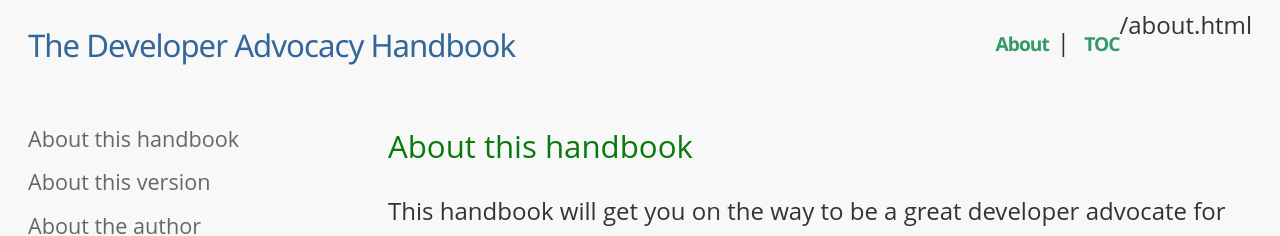
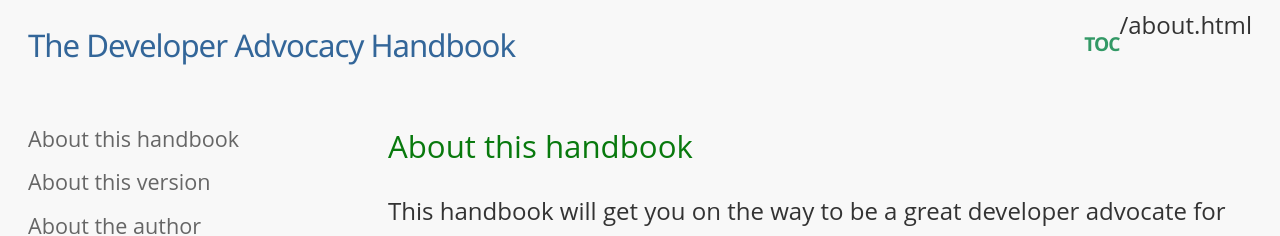
Before and after one commit to codepo8/developer-advocacy-handbook, a Jekyll site: the page built from about.md, in a window 1280 px wide and 900 px high. Shown: the top 236 px of the window. Built offline with Jekyll 4.4.1, drawn with Linux system fonts in a browser that asks for light colours; our own code applies the rules of GitHub Pages for plain Markdown files.

Commit message:
Update nav.html

```diff
--- a/_includes/nav.html
+++ b/_includes/nav.html
@@ -1,8 +1,8 @@
 <ul>
-  {% if page.url != "about" %}
+  {% if page.url != "/about.html" %}
   <li><a href="/developer-advocacy-handbook/about">About</a></li>
   {% endif %}
-  {% if page.url != "toc" %}
+  {% if page.url != "/toc.html" %}
   <li><a href="/developer-advocacy-handbook/toc">TOC</a></li>
   {% endif %}
   <!-- <li><a href="/developer-advocacy-handbook/getprint">Print version</a></li> -->
```
